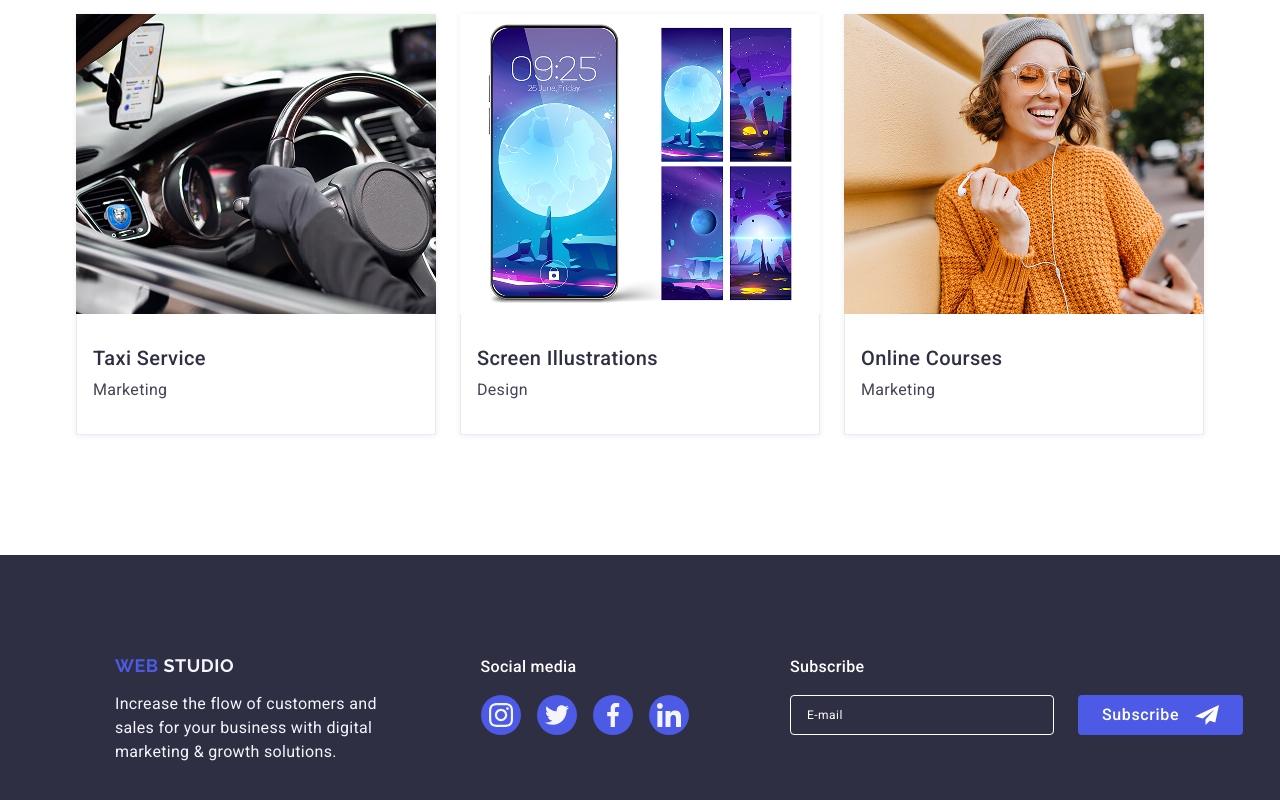
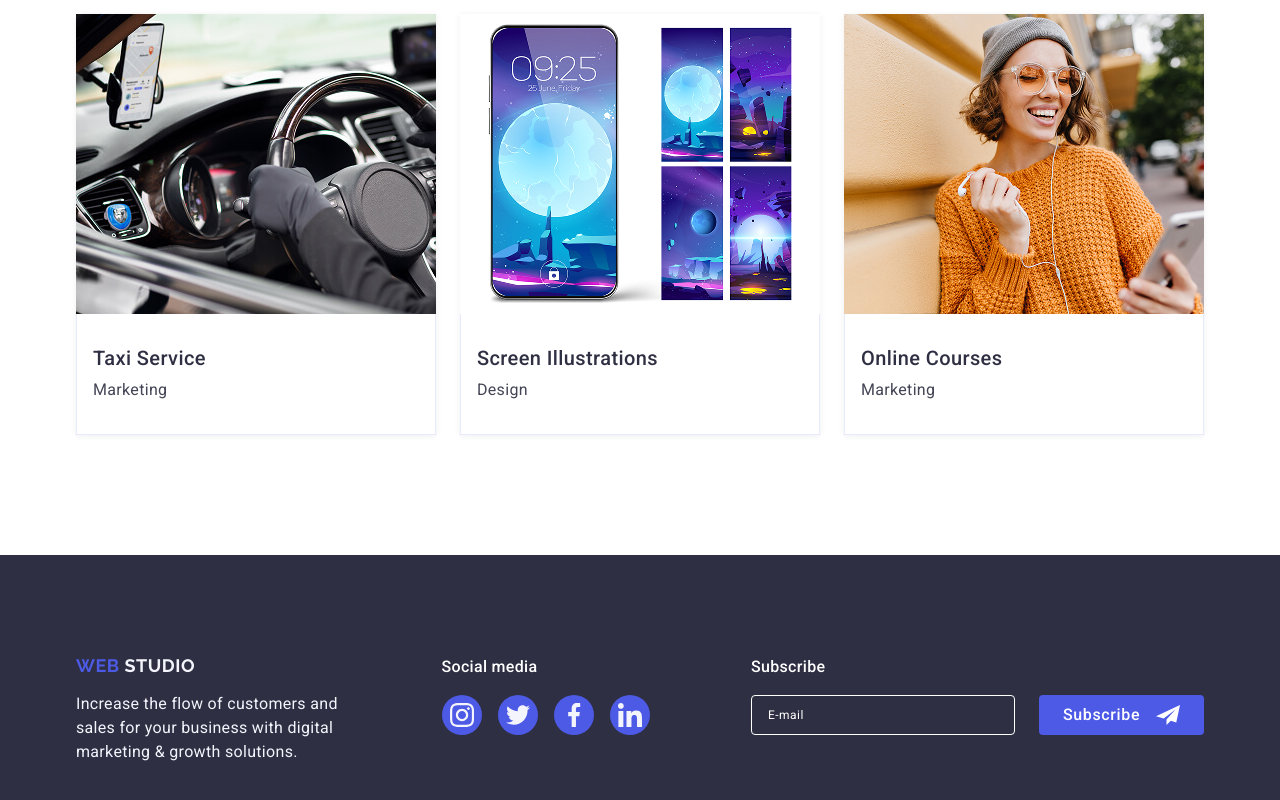
Before and after one commit to BooshCoder/goit-markup-hw-06, a plain HTML site: page index.html in a window 1280 px wide. Shown: the part 2604-3404 px from the top of the page. Drawn offline with nearby package versions, Linux system fonts and the light colour scheme.

Commit message:
site done

```diff
--- a/css/style.css
+++ b/css/style.css
@@ -978,16 +978,17 @@ p {
 }
 @media screen and (min-width: 768px) {
   .basement {
-    padding: 97.5px 164px 96px 108px;
+    padding: 97.5px 0 96px 92px;
   }
   .footer-container {
     align-items: flex-start;
     flex-direction: row;
     flex-wrap: wrap;
+    justify-content: flex-start;
     gap: 0 24px;
     width: 100%;
     max-width: 768px;
-    padding: 0;
+    padding: 0 16px;
   }
   .footer-container-text {
     align-items: unset;
@@ -1018,14 +1019,14 @@ p {
 }
 @media screen and (min-width: 1158px) {
   .basement {
-    padding: 100px;
+    padding: 100px 0;
   }
   .footer-container {
     flex-direction: row;
-    flex-wrap: wrap;
     justify-content: space-between;
     width: 100%;
-    min-width: 1158px;
+    max-width: 1158px;
+
     padding: 0 15px;
   }
   .footer-container-text {
```
